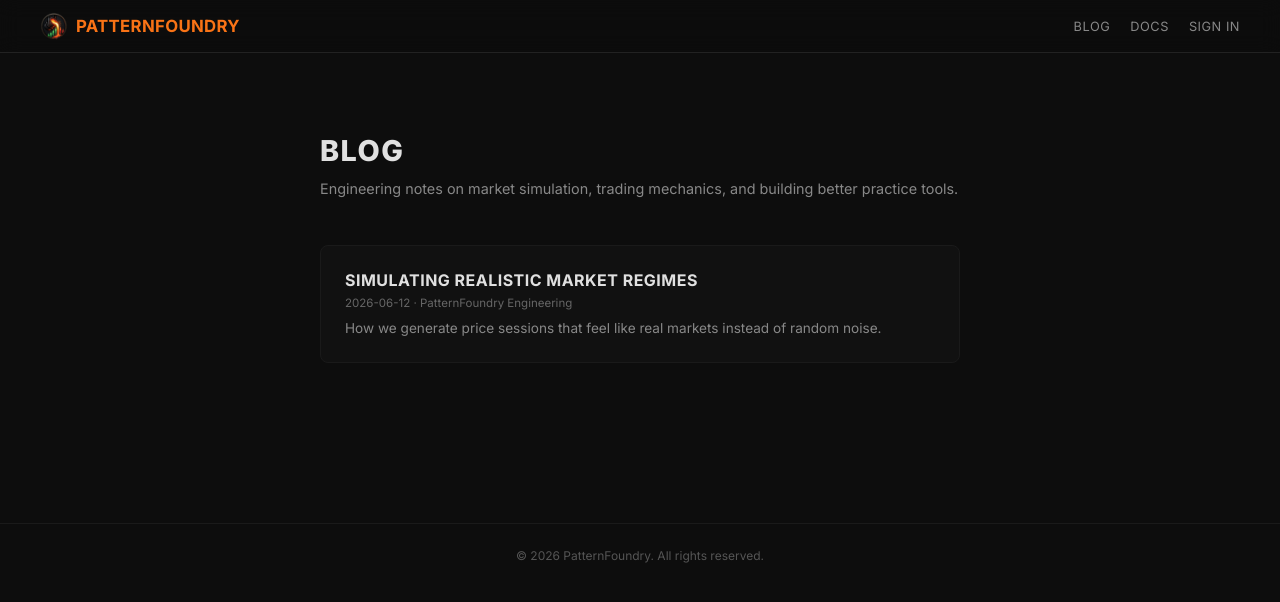
After one commit to dvln811/PatternFoundry, a Flask app: page /blog in a window 1280 px wide. The commit adds this page. Shown: the top 602 px of the page. Run offline with Flask 3, Linux system fonts and the light colour scheme.

Commit message:
Add blog engine: markdown files in blog/ dir, rendered with dark theme, first post on regime simulation

````diff
--- a/app.py
+++ b/app.py
@@ -261,6 +261,52 @@ def docs_stats():
 @app.route('/docs/presets')
 def docs_presets():
     return render_template('docs_presets.html')
+
+# ── Blog ──────────────────────────────────────────────────────────────────────
+import markdown as _md
+
+_BLOG_DIR = os.path.join(os.path.dirname(__file__), 'blog')
+os.makedirs(_BLOG_DIR, exist_ok=True)
+
+def _parse_post(filename):
+    path = os.path.join(_BLOG_DIR, filename)
+    with open(path) as f:
+        content = f.read()
+    meta = {}
+    if content.startswith('---'):
+        parts = content.split('---', 2)
+        if len(parts) >= 3:
+            for line in parts[1].strip().split('\n'):
+                if ':' in line:
+                    k, v = line.split(':', 1)
+                    meta[k.strip()] = v.strip()
+            content = parts[2]
+    html = _md.markdown(content, extensions=['fenced_code', 'tables'])
+    meta['slug'] = filename.replace('.md', '')
+    meta['html'] = html
+    return meta
+
+def _get_posts():
+    posts = []
+    for f in sorted(os.listdir(_BLOG_DIR), reverse=True):
+        if f.endswith('.md'):
+            try:
+                posts.append(_parse_post(f))
+            except Exception:
+                pass
+    return posts
+
+@app.route('/blog')
+def blog_index():
+    return render_template('blog_index.html', posts=_get_posts())
+
+@app.route('/blog/<slug>')
+def blog_post(slug):
+    path = os.path.join(_BLOG_DIR, slug + '.md')
+    if not os.path.isfile(path):
+        return 'Not found', 404
+    post = _parse_post(slug + '.md')
+    return render_template('blog_post.html', post=post)
 
 _BOARD_DIR = '/data/boards' if not _IS_LOCAL else os.path.join(os.path.dirname(__file__), 'Export', 'ProjectBoard')
 os.makedirs(_BOARD_DIR, exist_ok=True)
--- /dev/null
+++ b/blog/2026-06-12-simulating-realistic-market-regimes.md
@@ -0,0 +1,67 @@
+---
+title: Simulating Realistic Market Regimes
+date: 2026-06-12
+author: PatternFoundry Engineering
+excerpt: How we generate price sessions that feel like real markets instead of random noise.
+---
+
+Anyone who has tried to simulate market data knows the problem: a random walk looks nothing like a real chart. Real markets have structure. They trend, they chop, they consolidate, they break out. A naive stochastic process gives you Brownian motion, which has none of these characteristics.
+
+This is the core engineering challenge behind PatternFoundry's session generator. We need price data that is statistically unique every time (so you cannot memorize the chart) but structurally realistic (so the skills you practice actually transfer to live trading).
+
+## The Regime Problem
+
+Real intraday price action moves through distinct behavioral modes:
+
+- **Trend** - Directional movement with shallow pullbacks
+- **Mean reversion** - Price oscillates around a level, each push away gets sold back
+- **Breakout** - Compression followed by a rapid directional move
+- **Fade** - A false breakout that traps one side and reverses
+
+These modes don't follow a fixed schedule. A trending morning can become a choppy afternoon. A breakout can fail immediately. The transitions are what make markets hard to trade, and they are what a simulator needs to reproduce.
+
+## Regime Switching with Random Durations
+
+Our approach uses a regime state machine. At any point in the session, the generator is in one of several modes, each with its own parameter set for volatility, drift, and mean-reversion strength.
+
+The key insight: regime durations should **not** be fixed. A fixed "trend for 30 bars then chop for 20 bars" pattern becomes learnable after a few sessions. Instead, we use a geometric distribution for regime duration. Each bar, there is a small probability of switching to a new regime. This means some trends last 10 bars and some last 80, which matches what you see in live markets.
+
+```
+duration ~ Geometric(p_switch)
+```
+
+The switch probability itself varies by regime type. Trends tend to persist longer than chop, which matches empirical observations of market microstructure.
+
+## Avoiding Predictable Structure
+
+Early versions of our generator had a subtle problem: sessions felt "scripted." Traders would notice that the big move always came at the same time, or that the morning was always choppy. This happened because we were using deterministic transition schedules.
+
+The fix was threefold:
+
+1. **Randomized starting regime** - Sessions can begin in any state, not always "opening range"
+2. **Geometric duration distribution** - No fixed bar counts for any regime
+3. **Removed time-of-day coupling** - Regime switches are not tied to clock time
+
+The result is sessions where the structural behavior is realistic but unpredictable. You cannot learn to "wait for the 11am breakout" because it might come at 10:15 or 2:30 or not at all.
+
+## Session Structure vs. Price Generation
+
+We separate two concerns: macro session structure (when are the regimes, how does volatility envelope the day) and micro price generation (given a regime, what do individual candles look like).
+
+The session structure layer handles:
+- Pre-market vs. regular trading hours dampening
+- Overnight gap placement
+- Volatility scaling across the day
+
+The price generation layer handles:
+- OHLC candle construction within the current regime
+- Wick ratios and body sizes appropriate to the regime
+- Volume correlation with price movement
+
+This separation means we can tune realism at both levels independently. If candles look right but the day structure feels off, we adjust the session layer without touching price generation.
+
+## What This Means for Practice
+
+The goal is not to predict real markets. It is to give traders an environment where their pattern recognition and execution skills get genuine exercise. A session should feel like "a plausible day in ES" without being any specific historical day.
+
+When the regime transitions are properly randomized, traders cannot shortcut the practice. They have to actually read the tape, identify what mode the market is in, and adapt. That is the skill that transfers to live trading.
--- a/requirements.txt
+++ b/requirements.txt
@@ -4,3 +4,4 @@ pandas==2.2.3
 bcrypt==4.3.0
 flask-login==0.6.3
 requests==2.32.3
+markdown==3.7
--- /dev/null
+++ b/templates/blog_index.html
@@ -0,0 +1,59 @@
+<!DOCTYPE html>
+<html lang="en">
+<head>
+<meta charset="UTF-8"><meta name="viewport" content="width=device-width,initial-scale=1">
+<title>Blog — PatternFoundry</title>
+<meta name="description" content="Technical articles on market simulation, trading mechanics, and the engineering behind PatternFoundry.">
+<link href="https://fonts.googleapis.com/css2?family=Inter:wght@400;600;700;800&display=swap" rel="stylesheet">
+<style>
+*{margin:0;padding:0;box-sizing:border-box}
+body{background:#0d0d0d;color:#e0e0e0;font-family:Inter,system-ui,sans-serif}
+.nav{position:sticky;top:0;z-index:50;background:rgba(13,13,13,0.92);backdrop-filter:blur(10px);border-bottom:1px solid #222;padding:12px 40px;display:flex;align-items:center;justify-content:space-between}
+.nav .brand{display:flex;align-items:center;gap:8px;text-decoration:none;color:#f97316;font-weight:700;font-size:1.05rem;text-transform:uppercase;letter-spacing:.3px}
+.nav .brand img{height:28px}
+.nav-links{display:flex;gap:20px;align-items:center}
+.nav-links a{color:#888;font-size:.8rem;text-decoration:none;text-transform:uppercase;letter-spacing:.04em}
+.nav-links a:hover{color:#e0e0e0}
+.container{max-width:720px;margin:0 auto;padding:80px 40px}
+h1{font-size:1.8rem;font-weight:800;text-transform:uppercase;letter-spacing:.05em;margin-bottom:12px}
+.subtitle{color:#888;font-size:.9rem;margin-bottom:48px}
+.post-list{display:flex;flex-direction:column;gap:24px}
+.post-item{border:1px solid #1a1a1a;border-radius:8px;padding:24px;background:#111;transition:border-color .2s}
+.post-item:hover{border-color:#f97316}
+.post-item a{text-decoration:none}
+.post-item h2{font-size:1rem;font-weight:700;color:#e0e0e0;margin-bottom:6px;text-transform:uppercase;letter-spacing:.03em}
+.post-meta{font-size:.72rem;color:#666;margin-bottom:8px}
+.post-excerpt{font-size:.85rem;color:#888;line-height:1.5}
+.footer{border-top:1px solid #1a1a1a;padding:24px 40px;text-align:center;color:#555;font-size:.75rem;margin-top:80px}
+</style>
+</head>
+<body>
+<nav class="nav">
+  <a href="/" class="brand"><img src="/static/patternFoundryLogo.png" alt="">PatternFoundry</a>
+  <div class="nav-links">
+    <a href="/blog">Blog</a>
+    <a href="/docs">Docs</a>
+    <a href="/login">Sign In</a>
+  </div>
+</nav>
+<div class="container">
+  <h1>Blog</h1>
+  <p class="subtitle">Engineering notes on market simulation, trading mechanics, and building better practice tools.</p>
+  <div class="post-list">
+    {% for post in posts %}
+    <div class="post-item">
+      <a href="/blog/{{ post.slug }}">
+        <h2>{{ post.title or post.slug }}</h2>
+        <div class="post-meta">{{ post.date or '' }}{% if post.author %} · {{ post.author }}{% endif %}</div>
+        {% if post.excerpt %}<p class="post-excerpt">{{ post.excerpt }}</p>{% endif %}
+      </a>
+    </div>
+    {% endfor %}
+    {% if not posts %}
+    <p style="color:#555;font-size:.85rem">No posts yet.</p>
+    {% endif %}
+  </div>
+</div>
+<footer class="footer">© 2026 PatternFoundry. All rights reserved.</footer>
+</body>
+</html>
--- a/templates/landing.html
+++ b/templates/landing.html
@@ -113,7 +113,11 @@ h1,h2,h3,h4{text-transform:uppercase}
 <div class="page">
 <nav class="nav">
   <a href="/" class="brand"><img src="/static/patternFoundryLogo.png" alt="">PatternFoundry</a>
-  <a href="/login" class="btn-signin">Sign In</a>
+  <div style="display:flex;gap:20px;align-items:center">
+    <a href="/blog" style="color:#888;font-size:.8rem;text-decoration:none;text-transform:uppercase;letter-spacing:.04em">Blog</a>
+    <a href="/docs" style="color:#888;font-size:.8rem;text-decoration:none;text-transform:uppercase;letter-spacing:.04em">Docs</a>
+    <a href="/login" class="btn-signin">Sign In</a>
+  </div>
 </nav>
 
 <section class="hero">
````
Also changed, not shown: templates/blog_post.html (added, +57 -0 lines).
